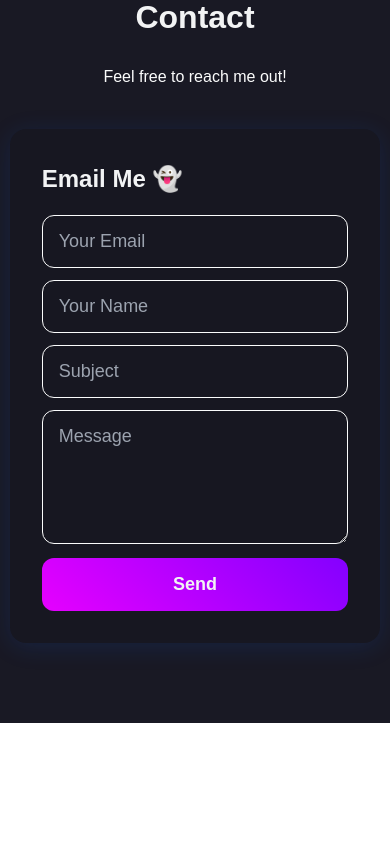
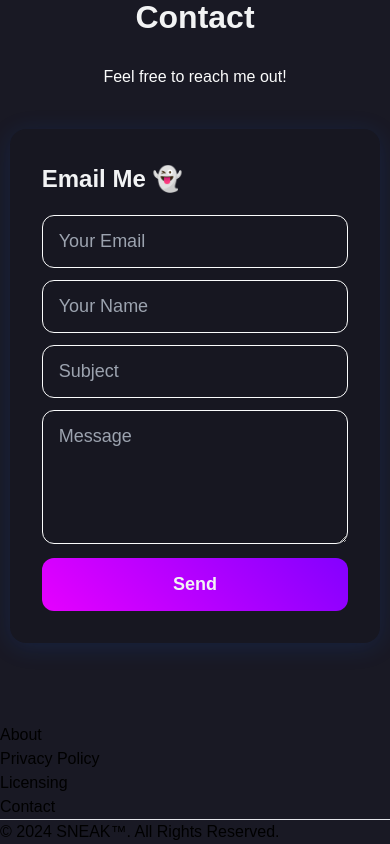
Before and after one commit to chhetri-aryan/Portfolio, a React (Vite) app in the folder portfolio/: page / in a window 390 px wide. Shown: the part 7313-8157 px from the top of the page. Before the commit the page ends 8036 px from the top, so only its background shows below. Built offline with nearby package versions, Linux system fonts and the light colour scheme.

Commit message:
added new switch for darkmode, added footer

```diff
--- a/portfolio/package.json
+++ b/portfolio/package.json
@@ -21,6 +21,7 @@
     "framer-motion-3d": "^11.2.0",
     "ms-cursor": "^1.2.1",
     "react": "^18.2.0",
+    "react-dark-mode-toggle": "^0.2.0",
     "react-dom": "^18.2.0",
     "react-icons": "^5.2.1",
     "react-loader-spinner": "^6.1.6",
--- a/portfolio/src/App.jsx
+++ b/portfolio/src/App.jsx
@@ -1,4 +1,4 @@
-import { useEffect, useState } from 'react'
+import { useState } from 'react'
 import './App.css'
 import Navbar from './Components/Navbar/Navbar'
 import { ThemeProvider } from 'styled-components'
@@ -10,6 +10,7 @@ import HeroSection from './Components/HeroSection/HeroSection';
 import Contact from './Components/Contact/Contact'
 import Education from './Components/Education/Education'
 import Project from './Components/Projects/Project.jsx';
+import Footer from './Components/Footer/Footer';
 
 const Body = styled.div`
   background-color: ${({ theme }) => theme.bg};
@@ -42,6 +43,7 @@ function App() {
             <Education darkMode={darkMode} />
             </Wrapper>
             <Contact />
+            <Footer darkMode={darkMode} />
           </Body>
         </Router>
       </ThemeProvider>
--- /dev/null
+++ b/portfolio/src/Components/Footer/Footer.jsx
@@ -0,0 +1,34 @@
+import React from 'react';
+const Footer = ({darkMode}) => {
+    return (
+        <div>
+            <footer className="rounded-lg bg-sky-200 m-4">
+                <div className="w-full max-w-screen-xl mx-auto p-4 md:py-8">
+                    <div className="sm:flex sm:items-center sm:justify-between">
+
+                        <ul className="flex flex-wrap items-center mb-6 text-sm font-medium text-gray-500 sm:mb-0 dark:text-gray-400">
+                            <li className='hover:underline me-4 md:me-6'>
+                                About
+                            </li>
+                            <li className='hover:underline me-4 md:me-6'>
+                                Privacy Policy
+                            </li>
+                            <li className='hover:underline me-4 md:me-6'>
+                                Licensing
+                            </li>
+                            <li className='hover:underline me-4 md:me-6'>
+                                Contact
+                            </li>
+                        </ul>
+                    </div>
+                    <hr className="my-6 border-gray-200 sm:mx-auto dark:border-gray-700 lg:my-8" />
+                    <span className="block text-sm text-gray-500 sm:text-center dark:text-gray-400">© 2024 <a href="https://www.linkedin.com/in/aryan-chhetri/" target='_blank'>SNEAK™</a>. All Rights Reserved.</span>
+                </div>
+            </footer>
+
+
+        </div>
+    )
+}
+
+export default Footer
--- a/portfolio/src/Components/Navbar/Navbar.jsx
+++ b/portfolio/src/Components/Navbar/Navbar.jsx
@@ -5,7 +5,7 @@ import { Bio } from '../../data/constants';
 import { Switch } from '@headlessui/react'
 import { useState } from 'react';
 import { DiFsharp } from "react-icons/di";
-
+import DarkModeToggle from "react-dark-mode-toggle";
 import { useTheme } from 'styled-components';
 
 
@@ -28,7 +28,7 @@ const Navbar = ({ toggleTheme }) => {
       <NavbarContainer>
         <NavLogo to='/'>
           <div style={{ display: "flex", alignItems: "center", color: theme.primary, marginBottom: '20', cursor: 'pointer' }}>
-            <DiFsharp size="3rem"/> <Span>Portfolio</Span>
+            <DiFsharp size="3rem" /> <Span>Portfolio</Span>
           </div>
         </NavLogo>
 
@@ -44,18 +44,13 @@ const Navbar = ({ toggleTheme }) => {
           <NavLink href='#projects'>Projects</NavLink>
           <NavLink href='#education'>Education</NavLink>
 
-          <Switch
-            checked={enabled}
+          <DarkModeToggle
             onChange={handleThemeChange}
-            className={`${enabled ? 'bg-blue-600' : 'bg-gray-700'
-              } relative inline-flex h-6 w-11 items-center rounded-full`}
-          >
-            <span className="sr-only">Enable dark mode</span>
-            <span
-              className={`${enabled ? 'translate-x-6' : 'translate-x-1'
-                } inline-block h-4 w-4 transform rounded-full bg-white transition`}
-            />
-          </Switch>
+            checked={!enabled}
+            size={50}
+          />
+
+
 
         </NavItems>
 
--- a/portfolio/src/Components/Projects/ProjectModal.jsx
+++ b/portfolio/src/Components/Projects/ProjectModal.jsx
@@ -8,7 +8,6 @@ import styled from 'styled-components'
 const Card = styled.div`
 
     background-color: ${({ theme }) => theme.card - 10};
-    cursor: pointer;
     border-radius: 10px;
     box-shadow: 0 0 12px 4px rgba(0,0,0,0.4);
     overflow: hidden;
@@ -138,7 +137,7 @@ export default function ProjectModal({ project, close, isOpen }) {
                 </Title>
 
                 <Image src={project.image}  className={project.category === 'android app' ? 'h-80 object-contain' : ''}/>
-                <Description>
+                <Description className='text-justify'>
                   {project.description}
                 </Description>
 
@@ -150,14 +149,14 @@ export default function ProjectModal({ project, close, isOpen }) {
 
                 <Link to={project.github} target='_blank'>
                   <Description className='underline decoration-4 hover:decoration-sky-400'>
-                    GitHub Repo. 👆
+                    GitHub Link 👆
                   </Description>
                 </Link>
                 {
                   project.webapp &&
                   <Link to={project.webapp} target='_blank'>
                     <Description className='underline decoration-4 hover:decoration-sky-400'>
-                      Hosted App. 👆
+                      Deployed Link. 👆
                     </Description>
                   </Link>
                 }
```
Also changed, not shown: 2 other files (tests, documents, lock files or other folders).
